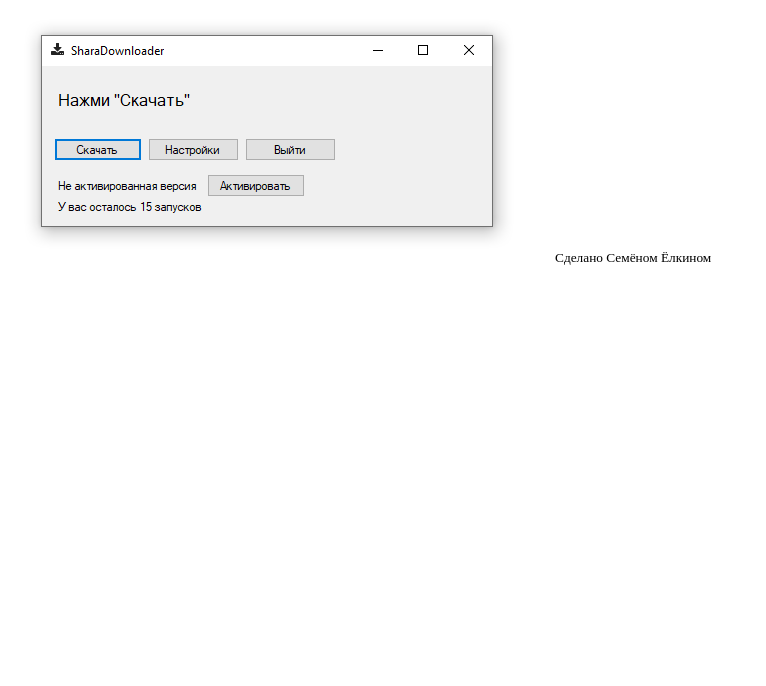
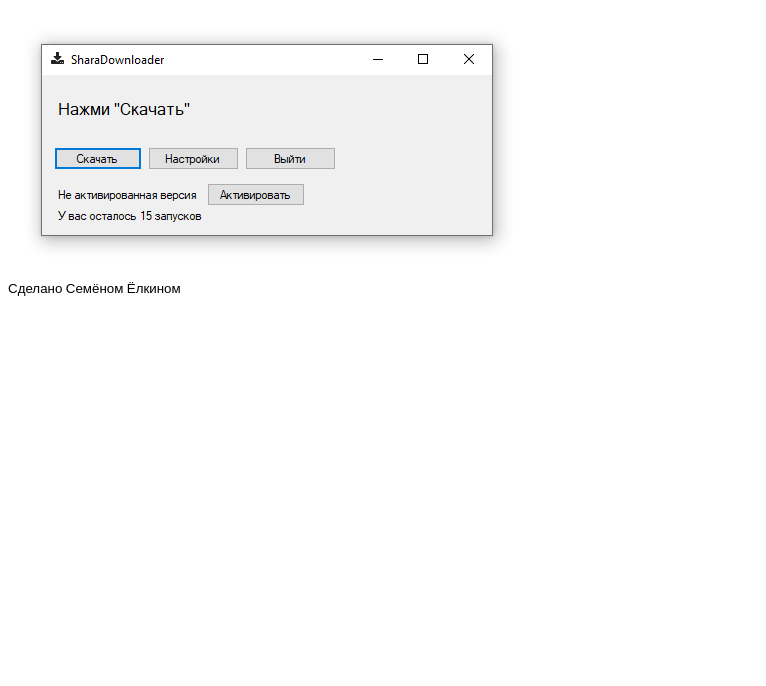
Before and after one commit to semkayelkin/sharadownloader, a plain HTML site: page index.html in a window 1280 px wide. Shown: the part 114-800 px from the top of the page, without its empty margins (0-766 px from the left). Drawn offline with nearby package versions, Linux system fonts and the light colour scheme.

Commit message:
Update index.html

```diff
--- a/index.html
+++ b/index.html
@@ -4,13 +4,14 @@
 <meta charset="utf-8" />
 <title> SharaDownloader </title>
 <link href="https://fonts.googleapis.com/css?family=Open+Sans" rel="stylesheet">
-<link href="styles.css" rel="stylesheet">
+<link href="style.css" rel="stylesheet">
 </head>
 <body>
 <h1>SharaDownloader <a class="btn" href="/sharadownloader.exe">Скачать</a></h1>
 <h3>Новая программа для скачивания файлов из Шарарама</h3>
 
 <img src="%D0%91%D0%B5%D0%B7%D1%8B%D0%BC%D1%8F%D0%BD%D0%BD%D1%8B%D0%B9.png" alt="">
+ <br>
 <small>Сделано Семёном Ёлкином</small>
 </body>
 </html>
```
